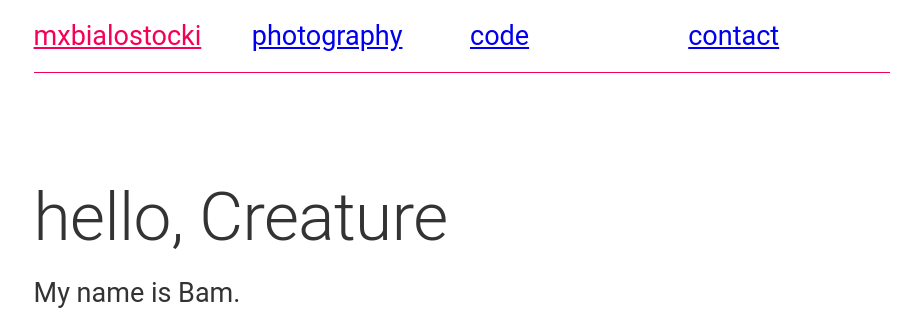
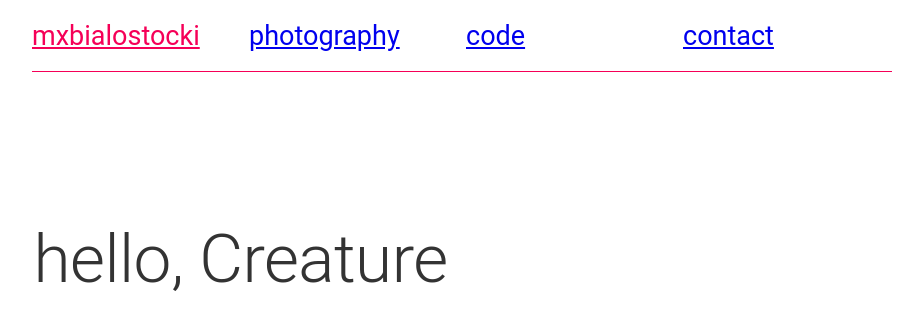
Before and after one commit to mxbialostocki/mxbialostocki.github.io, a Gatsby site: page / in a window 1280 px wide. Shown: the top 314 px of the page, without its empty margins (178-1099 px from the left). Built offline with nearby package versions, Linux system fonts and the light colour scheme; Gatsby itself is replaced by a stand-in of ours.

Commit message:
refactor header structure

```diff
--- a/plugins/custom-mui-theme/theme/custom.js
+++ b/plugins/custom-mui-theme/theme/custom.js
@@ -9,27 +9,33 @@ const useStyles = makeStyles((theme) => ({
     maxWidth: '70vw',
     [theme.breakpoints.down('sm')]: {
       maxWidth: '90vw',
-      paddingTop: '8rem'
     },
     [theme.breakpoints.down('xs')]: {
       maxWidth: '100vw'
     },
     height: '100vh',
-    padding: `0 1.0875rem 1.45rem`,
+    padding: `9rem 1.0875rem 1.45rem`,
   },
   header: {
     background: `#ffffff`,
-    marginBottom: `1.45rem`,
-    [theme.breakpoints.down('sm')]: {
-      position: 'fixed',
-      top: '0',
-      zIndex: '10',
-      width: '100%'
-    },
+    position: 'fixed',
+    top: '0',
+    zIndex: '10',
+    width: '100vw',
   },
   headerWrap: {
     margin: `0 auto`,
-    padding: `1rem 0`,
+    padding: `1rem 1rem 0 1rem`,
+    maxWidth: '70vw',
+    [theme.breakpoints.down('sm')]: {
+      maxWidth: '90vw',
+    },
+    [theme.breakpoints.down('xs')]: {
+      maxWidth: '100vw'
+    },
+  },
+  headerContainer: {
+    height: '1rem',
     borderBottom: 'solid #f50057 .5px'
   },
   projectHeroContainer: {
@@ -39,11 +45,8 @@ const useStyles = makeStyles((theme) => ({
   },
   projectHero: {
     boxShadow: '5px 5px 10px grey',
-    margin: '2rem .5rem',
+    margin: '2rem 0',
   },
-  projectBody: {
-    margin: '0 .5rem'
-  }
 }));
 
 export default useStyles
--- a/src/components/header.js
+++ b/src/components/header.js
@@ -8,13 +8,13 @@ import useStyles from "../../plugins/custom-mui-theme/theme/custom"
 
 const Header = ({ siteTitle }) => {
 
-  const { header, headerWrap } = useStyles()
+  const { header, headerWrap, headerContainer } = useStyles()
 
   return (
     <React.Fragment>
       <header className={header}>
         <div className={headerWrap}>
-          <Grid container direction='row' justify='flex-start' alignItems='flex-start' spacing={2}>
+          <Grid container direction='row' justify='flex-start' alignItems='flex-start' spacing={1} >
 
               <Grid item md={3} xs={12}>
                 <Link to="/">
@@ -38,6 +38,7 @@ const Header = ({ siteTitle }) => {
               </Grid>
 
           </Grid>
+          <div className={headerContainer}></div>
         </div>
       </header>
     </React.Fragment>
--- a/src/components/layout.js
+++ b/src/components/layout.js
@@ -6,7 +6,7 @@ import { Grid, Typography, Link } from '@material-ui/core'
 import Header from "./header"
 
 import "./layout.css"
-import useStyle from "../../plugins/custom-mui-theme/theme/custom"
+import useStyles from "../../plugins/custom-mui-theme/theme/custom"
 
 const Layout = ({ children }) => {
   const data = useStaticQuery(graphql`
@@ -19,14 +19,15 @@ const Layout = ({ children }) => {
     }
   `)
 
-  const styles = useStyle()
+  const styles = useStyles()
 
   return (
     <React.Fragment>
+      <Header siteTitle={data.site.siteMetadata.title} />
       <Grid container direction="row" justify="space-between" className={styles.layout}>
 
         <Grid item xs={12}>
-          <Header siteTitle={data.site.siteMetadata.title} />
+
         </Grid>
         <Grid item xs={12}>
           <main>{children}</main>
```
